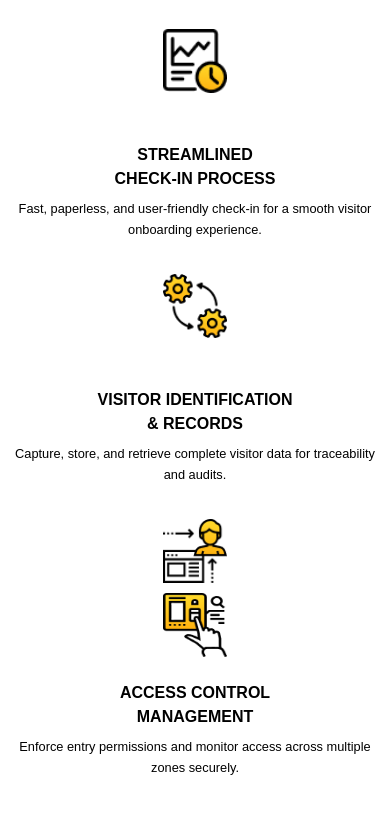
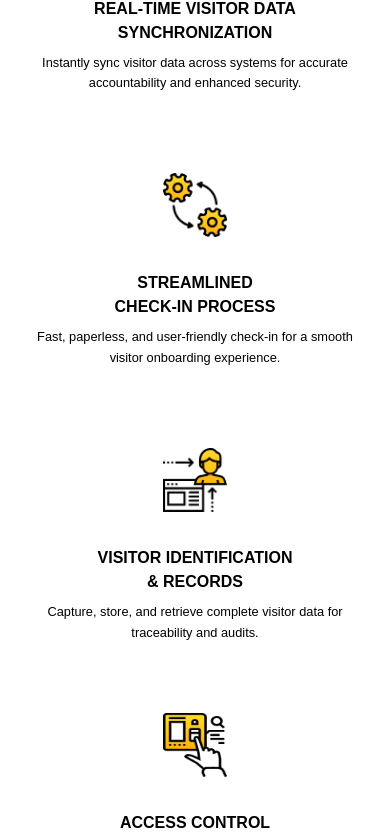
Before and after one commit to rahul04070407/namasteDesk, an Angular app: page / in a window 390 px wide. Shown: the part 2936-3772 px from the top of the page. Built offline with nearby package versions, Linux system fonts and the light colour scheme.

Commit message:
feature content fixed

```diff
--- a/src/app/pages/home/home.component.scss
+++ b/src/app/pages/home/home.component.scss
@@ -1260,13 +1260,38 @@ body {
                 margin-bottom: 40px;
             }
 
-            .features-column.left .feature {
-                flex-direction: row-reverse;
-                text-align: right;
-            }
-
-            .features-column.right .feature {
-                text-align: left;
+            .features-column {
+                width: 100%;
+                padding: 0 1rem;
+
+                &.left {
+                    margin-bottom: 40px;
+
+                    .feature {
+                        flex-direction: column !important;
+                        /* Override row-reverse */
+                        align-items: center !important;
+                        text-align: center !important;
+
+                        img {
+                            order: -1;
+                            /* Move icon above text in left column */
+                            margin-bottom: 10px;
+                            /* Space between icon and content */
+                        }
+                    }
+                }
+
+                &.right .feature {
+                    flex-direction: column !important;
+                    align-items: center !important;
+                    text-align: center !important;
+
+                    img {
+                        margin-bottom: 10px;
+                        /* Consistent spacing for right column */
+                    }
+                }
             }
         }
     }
@@ -1287,15 +1312,46 @@ body {
             }
         }
 
-        .features-column .feature {
-            flex-direction: column !important;
-            text-align: center !important;
-
-            img {
-                margin-top: 10px;
-            }
-        }
-    }
+        .features-column {
+            width: 100%;
+
+            .feature {
+                flex-direction: column !important;
+                align-items: center !important;
+                text-align: center !important;
+                margin-bottom: 30px;
+
+                img {
+                    margin-top: 0;
+                    margin-bottom: 10px;
+                    /* Space between icon and content */
+                }
+
+                strong {
+                    font-size: 0.9rem;
+                }
+
+                p {
+                    font-size: 0.75rem;
+                }
+            }
+
+            /* Re-order left column features to show icon first */
+            &.left .feature {
+                img {
+                    order: -1;
+                }
+
+                /* Icon comes first */
+                div {
+                    order: 0;
+                }
+
+                /* Content follows */
+            }
+        }
+    }
+
 }
 
 
```
